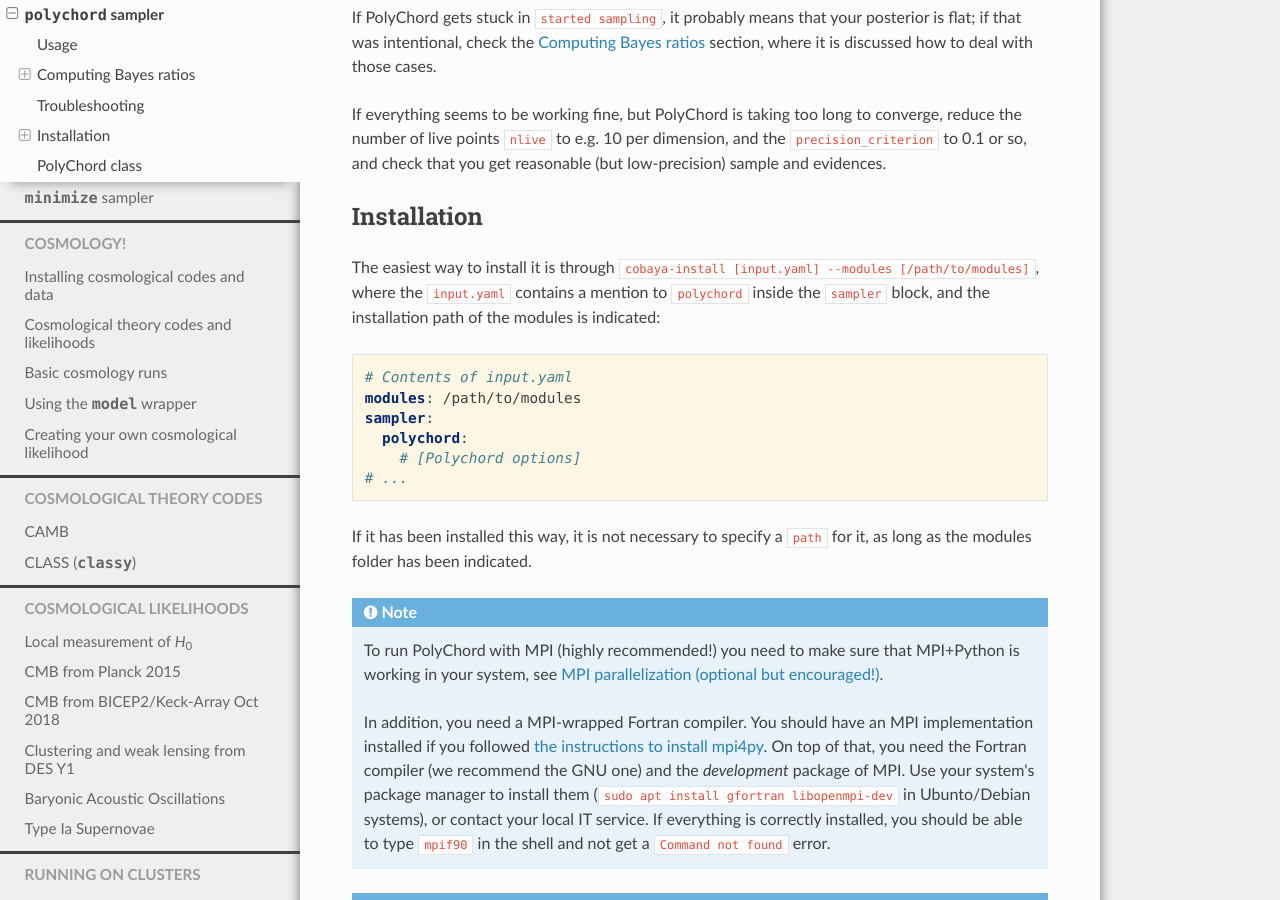
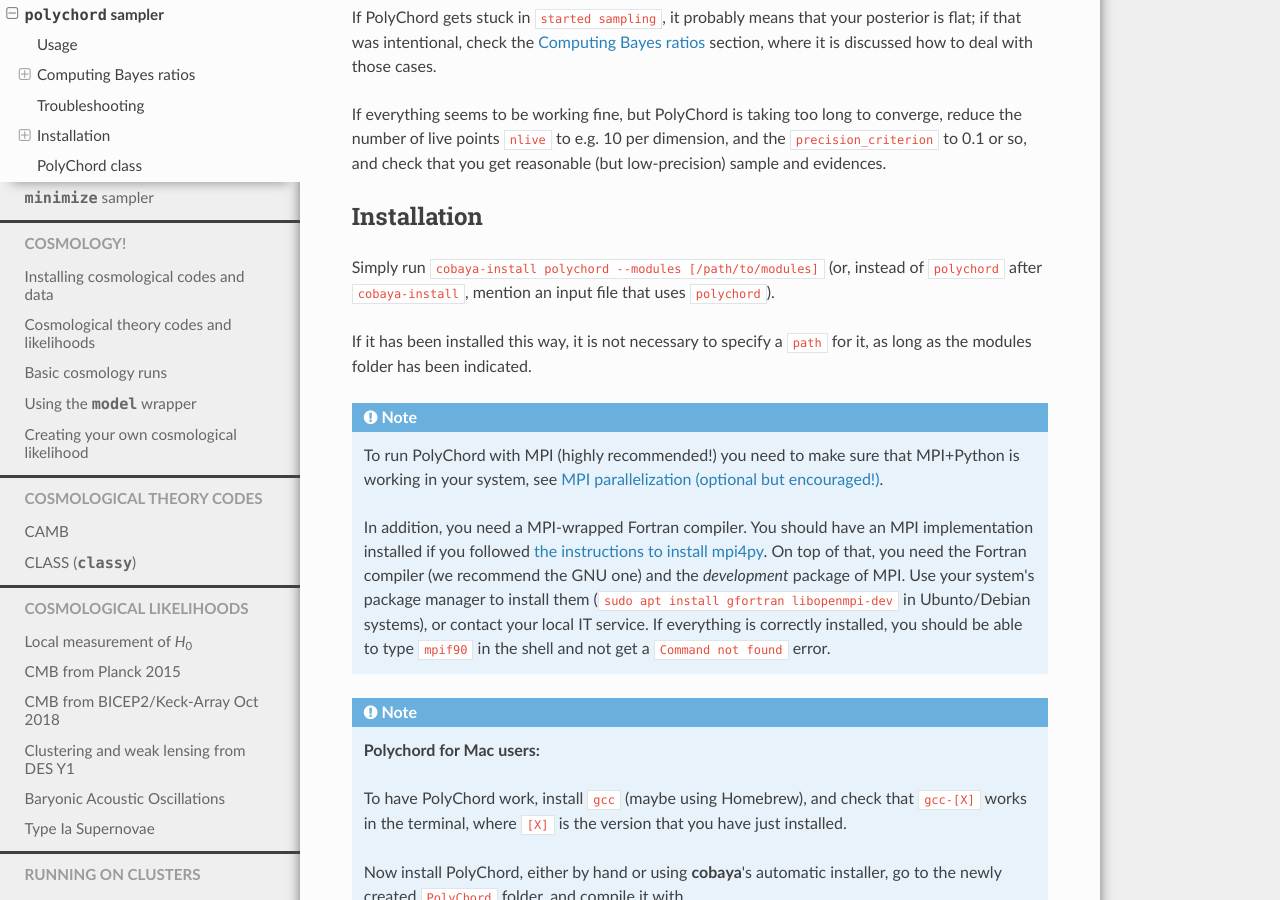
Before and after one commit to CobayaSampler/cobaya, a Sphinx documentation site: the page built from docs/sampler_polychord.rst, in a window 1280 px wide and 900 px high, scrolled down 3281 px. Built offline with Sphinx 7.4.7 and the Read the Docs theme 2.0.0, drawn with Linux system fonts in a browser that asks for light colours.

Commit message:
polychord: shortcut for installer

```diff
--- a/docs/sampler_polychord.rst
+++ b/docs/sampler_polychord.rst
@@ -144,16 +144,7 @@ If everything seems to be working fine, but PolyChord is taking too long to conv
 Installation
 ------------
 
-The easiest way to install it is through ``cobaya-install [input.yaml] --modules [/path/to/modules]``, where the ``input.yaml`` contains a mention to ``polychord`` inside the ``sampler`` block, and the installation path of the modules is indicated:
-
-.. code:: yaml
-
-    # Contents of input.yaml
-    modules: /path/to/modules
-    sampler:
-      polychord:
-        # [Polychord options]
-    # ...
+Simply run ``cobaya-install polychord --modules [/path/to/modules]`` (or, instead of ``polychord`` after ``cobaya-install``, mention an input file that uses ``polychord``).
 
 If it has been installed this way, it is not necessary to specify a ``path`` for it, as long as the modules folder has been indicated.
 
```
Also changed, not shown: .travis.yml, 1 other file.
